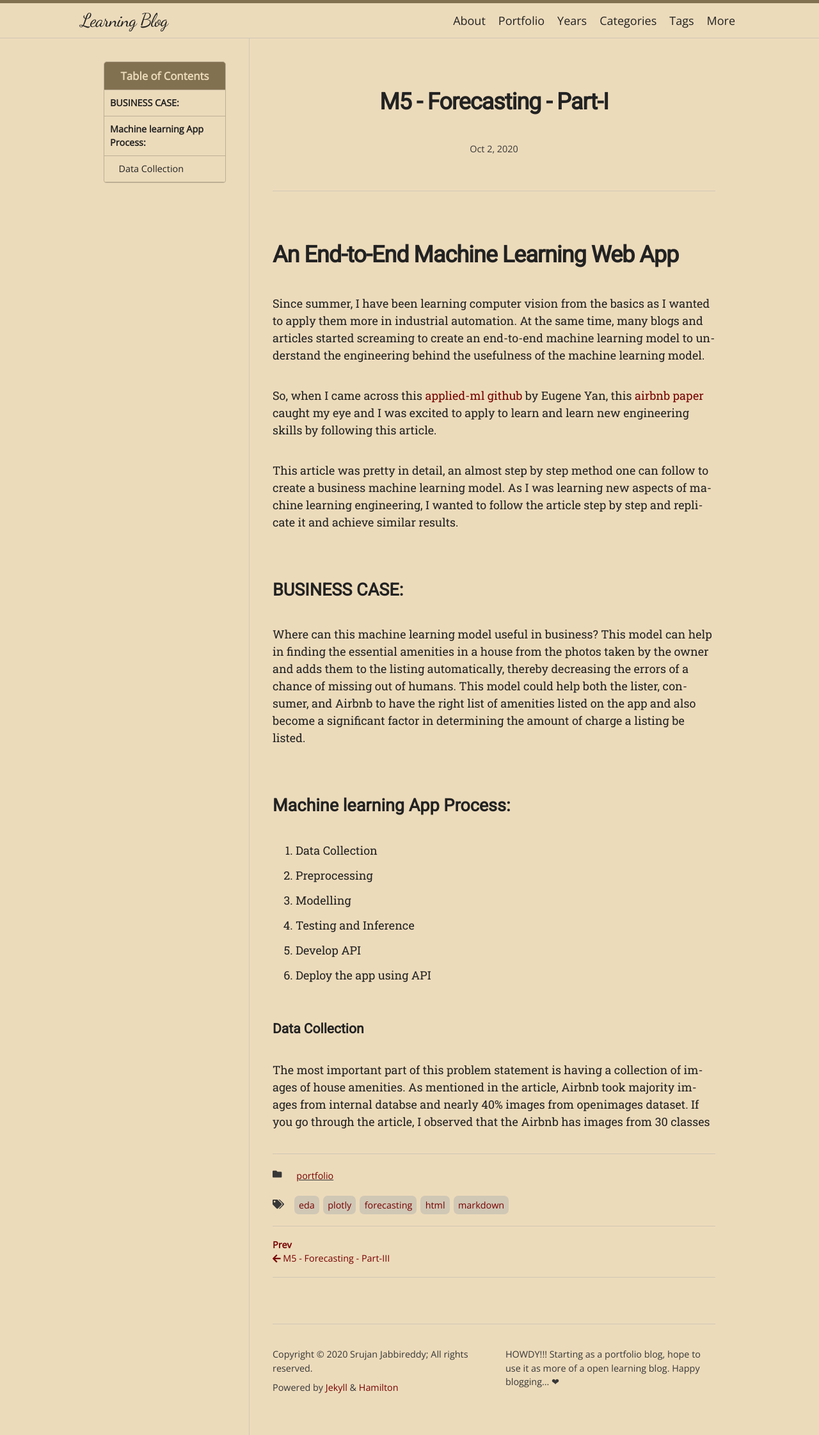
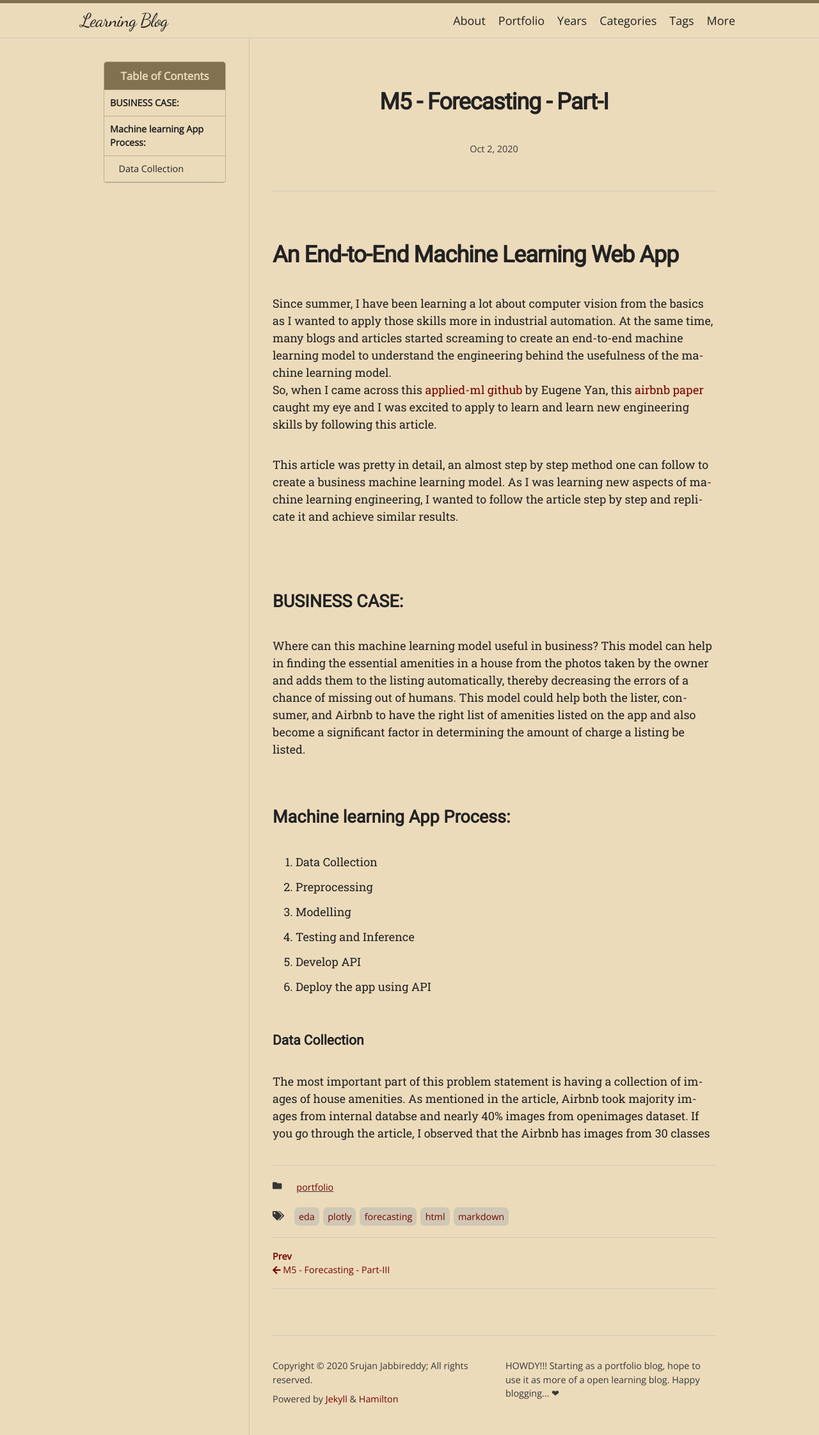
Before and after one commit to srujanreddyj/blog, a Jekyll site: the page built from _posts/2020-10-02-airbnb.md, in a window 1280 px wide. Shown: the whole page at 64% size. Built offline with Jekyll 4.4.1, drawn with Linux system fonts in a browser that asks for light colours; nearby versions of some CDN libraries; some web fonts are replaced.

Commit message:
Update 2020-10-02-airbnb.md

```diff
--- a/_posts/2020-10-02-airbnb.md
+++ b/_posts/2020-10-02-airbnb.md
@@ -8,12 +8,12 @@ tags: [markdown, forecasting, html, EDA, Plotly]
 
 # An End-to-End Machine Learning Web App
 
-Since summer, I have been learning computer vision from the basics as I wanted to apply them more in industrial automation. At the same time, many blogs and articles started screaming to create an end-to-end machine learning model to understand the engineering behind the usefulness of the machine learning model.
-
+Since summer, I have been learning a lot about computer vision from the basics as I wanted to apply those skills more in industrial automation. At the same time, many blogs and articles started screaming to create an end-to-end machine learning model to understand the engineering behind the usefulness of the machine learning model.
+<br />
 So, when I came across this [applied-ml github](https://github.com/eugeneyan/applied-ml#computer-vision) by Eugene Yan, this [airbnb paper](https://medium.com/airbnb-engineering/amenity-detection-and-beyond-new-frontiers-of-computer-vision-at-airbnb-144a4441b72e) caught my eye and I was excited to apply to learn and learn new engineering skills by following this article.
 
 This article was pretty in detail, an almost step by step method one can follow to create a business machine learning model. As I was learning new aspects of machine learning engineering, I wanted to follow the article step by step and replicate it and achieve similar results.
-
+<br />
 ## BUSINESS CASE:
 Where can this machine learning model useful in business?
   This model can help in finding the essential amenities in a house from the photos taken by the owner and adds them to the listing automatically, thereby decreasing the errors of a chance of missing out of humans. This model could help both the lister, consumer, and Airbnb to have the right list of amenities listed on the app and also become a significant factor in determining the amount of charge a listing be listed.
```
